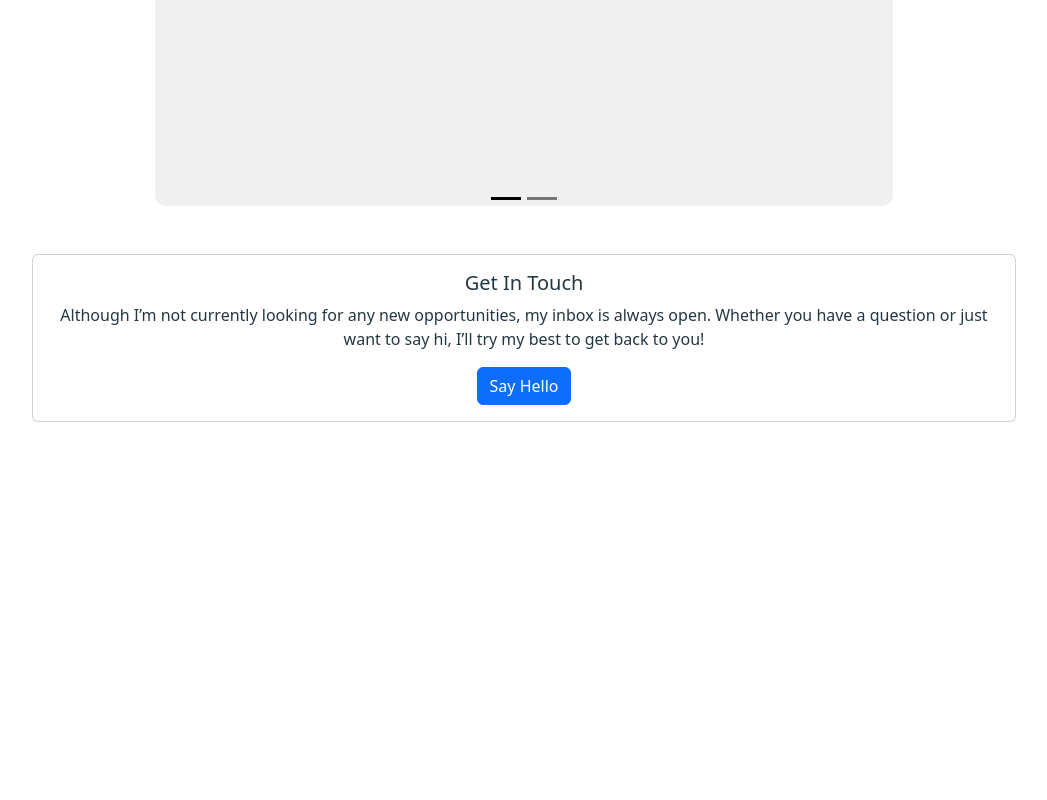
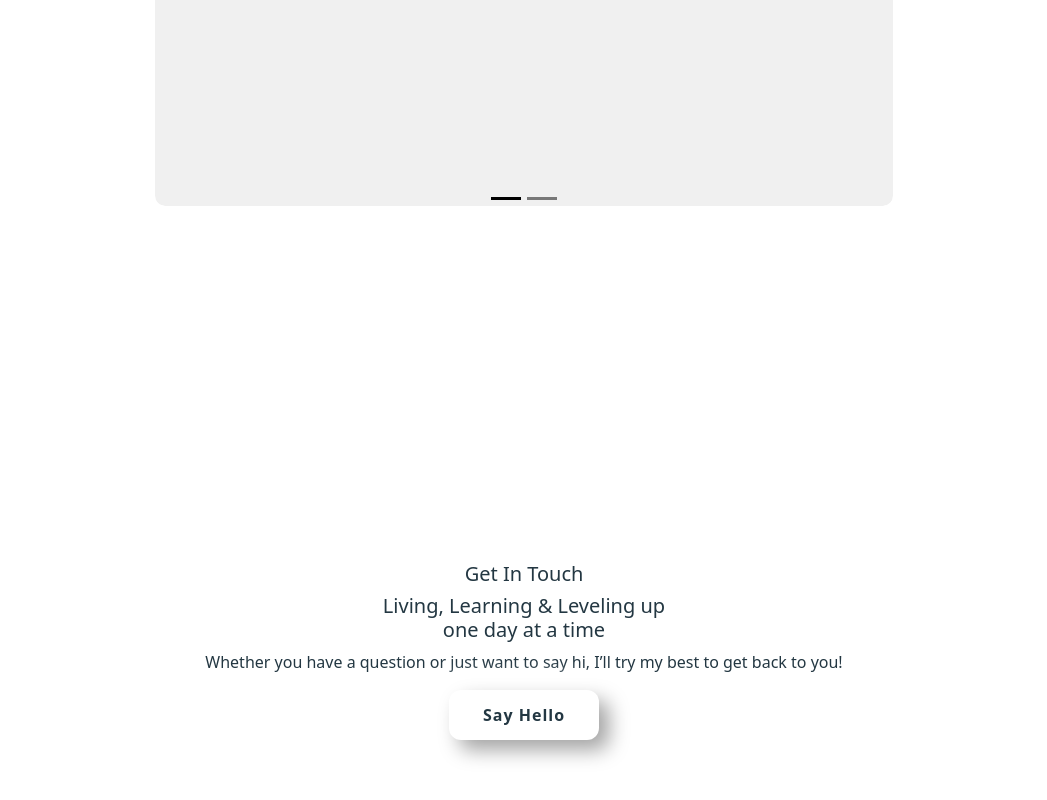
Before and after one commit to DKdEviL/portfolio, a React (Create React App) app: page / in a window 1280 px wide. Shown: the part 1814-2614 px from the top of the page, without its empty margins (116-1163 px from the left). Before the commit the page ends 2256 px from the top, so only its background shows below. Built offline with nearby package versions, Linux system fonts and the light colour scheme.

Commit message:
contact updated

```diff
--- /dev/null
+++ b/src/components/AnimatedButton/ContactButton.scss
@@ -0,0 +1,45 @@
+@import '../../variables';
+
+.btn.contact_btn.btn-secondary {
+    background: #f2f2f3;
+    color: $text-color-bold;
+    font-weight: bold;
+    aspect-ratio: 1;
+    height: 50px;
+    width: 150px;
+    position: relative;
+    border-radius: 12px;
+    letter-spacing: 1px;
+    background-color: transparent;
+    border: none;
+    transition: all 250ms;
+    overflow: hidden;
+    margin-bottom: 0.4em;
+    box-shadow:  10px 10px 20px #a4a4a4,
+             -10px -10px 20px #ffffff;
+
+    &::before {
+        content: "";
+        position: absolute;
+        top: 0;
+        left: 0;
+        height: 100%;
+        width: 0;
+        border-radius: 15px;
+        background-color: $primary;
+        z-index: -1;
+        -webkit-box-shadow: 4px 8px 19px -3px rgba(0,0,0,0.27);
+        box-shadow: 4px 8px 19px -3px rgba(0,0,0,0.27);
+        transition: all 250ms
+       }
+
+       &:hover {
+        color: $white;
+       }
+
+       &:hover::before {
+        width: 100%;
+        background-color: $primary;
+       }
+
+}
--- /dev/null
+++ b/src/components/AnimatedButton/ContactButton.tsx
@@ -0,0 +1,16 @@
+import { Button } from "react-bootstrap";
+import { IContactButtonProps } from "../../utils/types.interfaces";
+import "./ContactButton.scss";
+
+const ContactButton = (props: IContactButtonProps) => {
+  return (
+    <Button
+      className="contact_btn d-flex justify-content-center align-items-center"
+      variant="secondary"
+    >
+      {props.title}
+    </Button>
+  );
+};
+
+export default ContactButton;
--- a/src/components/contact/Contact.tsx
+++ b/src/components/contact/Contact.tsx
@@ -1,18 +1,18 @@
 import { Button, Card } from "react-bootstrap";
-
+import ContactButton from "../AnimatedButton/ContactButton";
 
 const Contact = () => {
     return (
-      <Card className="text-center">
+      <Card className="text-center border-0 vh-100">
         {/* <Card.Header>Featured</Card.Header> */}
-        <Card.Body>
+        <Card.Body className="d-flex flex-column justify-content-center align-items-center">
           <Card.Title>Get In Touch</Card.Title>
+          <h5>Living, Learning & Leveling up<br/>one day at a time</h5>
           <Card.Text>
-            Although I’m not currently looking for any new opportunities, my
-            inbox is always open. Whether you have a question or just want to
+            Whether you have a question or just want to
             say hi, I’ll try my best to get back to you!
           </Card.Text>
-          <Button variant="primary">Say Hello</Button>
+          <ContactButton title="Say Hello" />
         </Card.Body>
       </Card>
     );
--- a/src/components/experience/WorkExperience.scss
+++ b/src/components/experience/WorkExperience.scss
@@ -5,49 +5,6 @@
     font-weight: 700;
     letter-spacing: 1px;
     line-height: 1.5;
-}
-
-.offer .contact_btn.btn-secondary {
-    background: #f2f2f3;
-    color: $text-color-bold;
-    font-weight: bold;
-    aspect-ratio: 1;
-    height: 50px;
-    width: 150px;
-    position: relative;
-    border-radius: 12px;
-    letter-spacing: 1px;
-    background-color: transparent;
-    border: none;
-    transition: all 250ms;
-    overflow: hidden;
-    margin-bottom: 0.4em;
-    box-shadow:  10px 10px 20px #a4a4a4,
-             -10px -10px 20px #ffffff;
-
-    &::before {
-        content: "";
-        position: absolute;
-        top: 0;
-        left: 0;
-        height: 100%;
-        width: 0;
-        border-radius: 15px;
-        background-color: $primary;
-        z-index: -1;
-        -webkit-box-shadow: 4px 8px 19px -3px rgba(0,0,0,0.27);
-        box-shadow: 4px 8px 19px -3px rgba(0,0,0,0.27);
-        transition: all 250ms
-       }
-
-       &:hover {
-        color: $white
-       }
-
-       &:hover::before {
-        width: 100%;
-       }
-
 }
 
 
--- a/src/components/experience/WorkExperience.tsx
+++ b/src/components/experience/WorkExperience.tsx
@@ -11,6 +11,7 @@ import {
   Tab,
 } from "react-bootstrap";
 import { empHistory } from "../../data/employment";
+import ContactButton from "../AnimatedButton/ContactButton";
 import "./WorkExperience.scss";
 
 const WorkExperience = () => {
@@ -61,7 +62,7 @@ const WorkExperience = () => {
                 Do you have something for me?
         </Alert>
                 <Stack gap={2} className="col-md-5 mx-auto justify-content-center align-items-center">
-                  <Button className="contact_btn" variant="secondary">Let's talk</Button>
+                  <ContactButton title="Let's Talk" />
                 </Stack>
               </Tab.Pane>
             </Tab.Content>
--- /dev/null
+++ b/src/utils/types.interfaces.tsx
@@ -0,0 +1,3 @@
+export interface IContactButtonProps {
+    title: string;
+}
```
